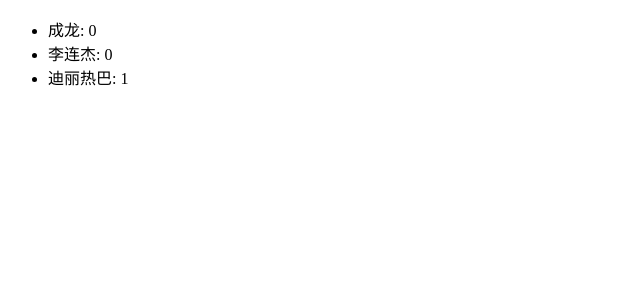
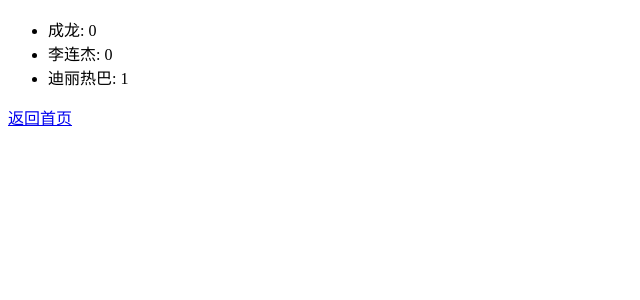
Before and after one commit to 545382026/Django-toupiao, a Django app: page /poils/result/ in a window 1280 px wide. Shown: the part 296-596 px from the top of the page, without its empty margins (0-640 px from the left). Run offline with Django 3.2, Linux system fonts and the light colour scheme; data comes from the database, SQL or seed files in the repository.

Commit message:
投票小项目练习 返回按钮添加

```diff
--- a/demo1/templates/poils/result.html
+++ b/demo1/templates/poils/result.html
@@ -14,6 +14,7 @@
             {% endfor %}
         </ul>
         {% endfor %}
+        <a href="{% url 'poils:index' %}">返回首页</a>
     </div>
 </body>
 </html>
```
